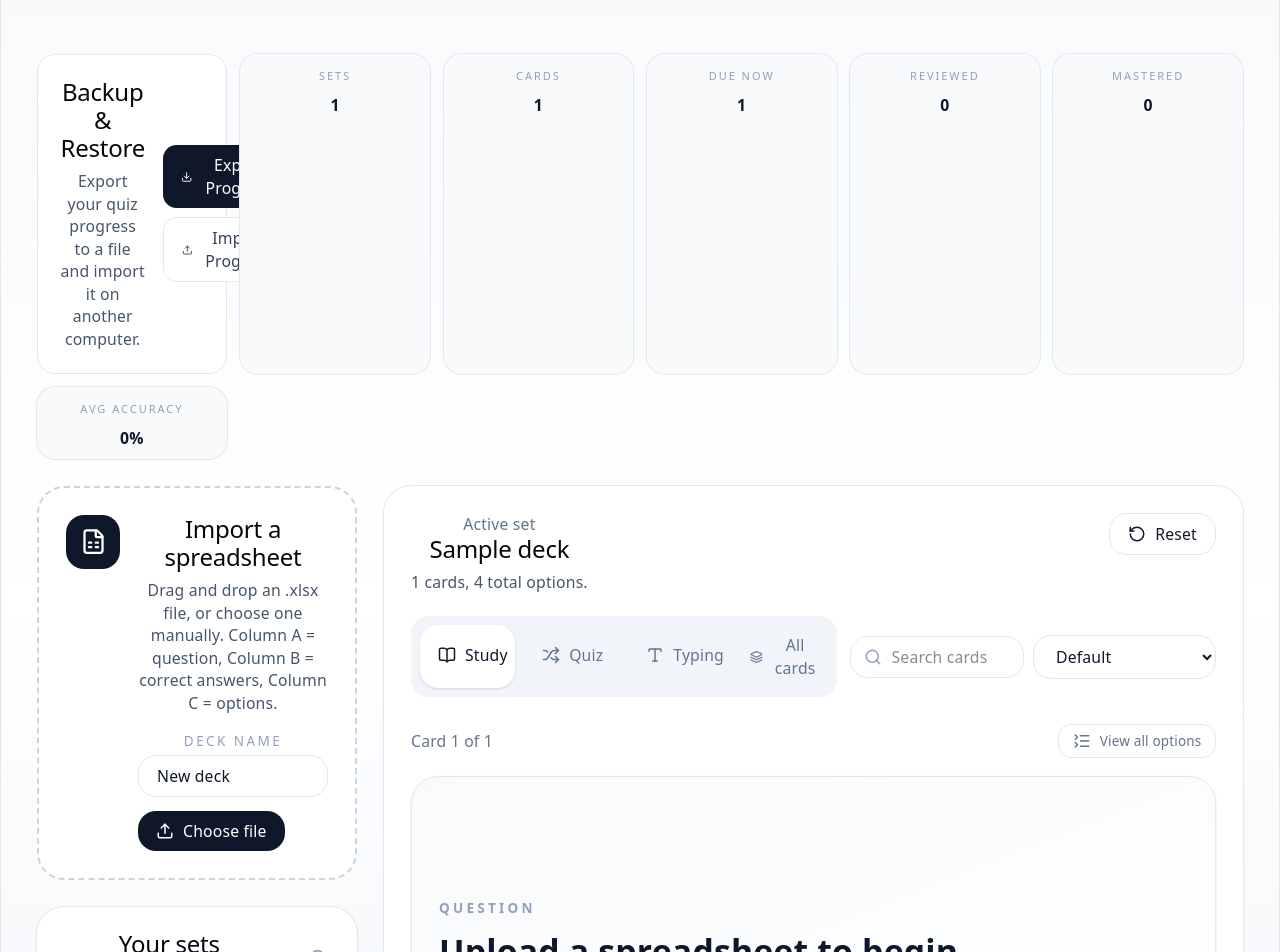
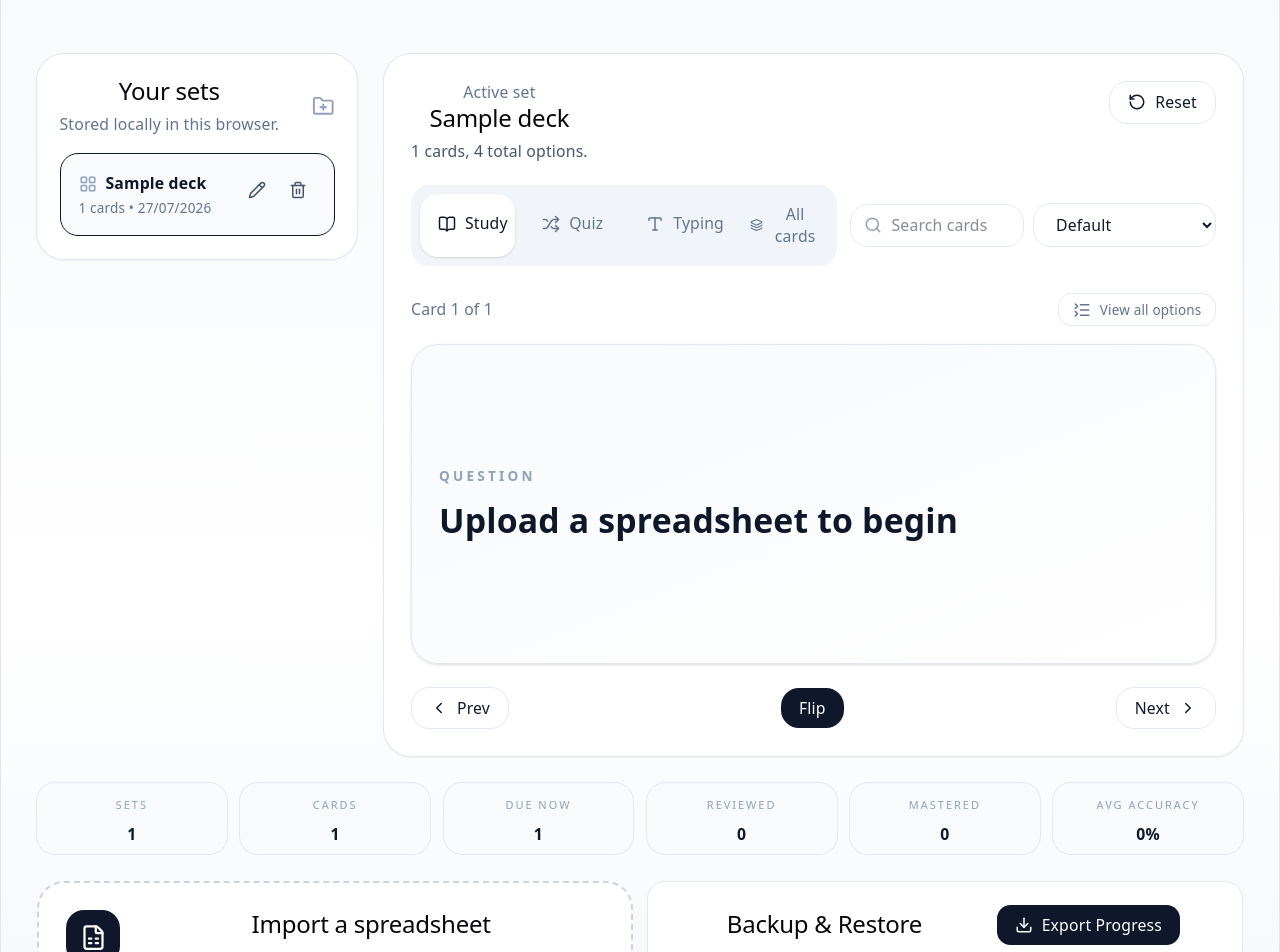
Before and after one commit to Equallizerr1/quizlet-style-webapp, a React (Vite) app: page / in a window 1280 px wide. Shown: the top 952 px of the page. Built offline with nearby package versions, Linux system fonts and the light colour scheme.

Commit message:
submit button fixed and ui improved

```diff
--- a/src/App.tsx
+++ b/src/App.tsx
@@ -794,7 +794,7 @@ function BackupRestore() {
 }
 function App() {
 	const [sets, setSets] = usePersistentSets();
-
+	const [sidebarOpen, setSidebarOpen] = useState(false);
 	const [activeSetId, setActiveSetId] = useState<string>(
 		() => sets[0]?.id || sampleSet.id,
 	);
@@ -1340,12 +1340,18 @@ function App() {
 			return;
 		}
 
-		setQuiz((prev) => ({
+		setQuiz((prev) => {
+			const alreadySelected = prev.selected.includes(choice);
+
+			const nextSelected = alreadySelected
+				? prev.selected.filter((item) => item !== choice)
+				: [...prev.selected, choice];
+
+			return {
 				...prev,
-			selected: prev.selected.includes(choice)
-				? prev.selected.filter((item) => item !== choice)
-				: [...prev.selected, choice],
-		}));
+				selected: nextSelected,
+			};
+		});
 	};
 
 	const submitQuiz = () => {
@@ -1354,33 +1360,36 @@ function App() {
 		}
 
 		const selected = uniqueStrings(quiz.selected);
-
 		const correct = uniqueStrings(activeQuizCard.correctAnswers);
 
 		const isExactMatch =
 			selected.length === correct.length &&
 			selected.every((item) => correct.includes(item));
 
+		const nextScore = quiz.score + (isExactMatch ? 1 : 0);
+
+		// Update the quiz UI immediately.
 		setQuiz((prev) => ({
 			...prev,
 			submitted: true,
-			score: prev.score + (isExactMatch ? 1 : 0),
+			score: nextScore,
 		}));
 
+		// Update the card's learning progress.
 		updateCardProgress(activeQuizCard.id, isExactMatch);
 
-		setTimeout(() => {
+		// Save the current quiz session.
 		saveQuizSession({
 			submitted: true,
-				score: quiz.score + (isExactMatch ? 1 : 0),
-			});
-		}, 0);
+			score: nextScore,
+		});
 	};
 
 	const nextQuiz = () => {
 		if (quiz.index + 1 >= quizDeck.length) {
 			setQuizStarted(false);
 			setQuizDeck([]);
+
 			setQuiz({
 				index: 0,
 				score: 0,
@@ -1402,13 +1411,11 @@ function App() {
 			submitted: false,
 		}));
 
-		setTimeout(() => {
 		saveQuizSession({
 			index: nextIndex,
 			selected: [],
 			submitted: false,
 		});
-		}, 0);
 	};
 
 	const submitTyping = () => {
@@ -1532,25 +1539,33 @@ function App() {
 				</header>
 				*/}
 
-				<div className="mt-6 grid min-w-0 gap-3 sm:grid-cols-2 xl:grid-cols-6">
-					<BackupRestore />
-					<ProgressPill label="Sets" value={String(sets.length)} />
-
-					<ProgressPill label="Cards" value={String(stats.total)} />
-
-					<ProgressPill label="Due now" value={String(stats.dueNow)} />
-
-					<ProgressPill label="Reviewed" value={String(stats.reviewed)} />
-
-					<ProgressPill label="Mastered" value={String(stats.mastered)} />
-
-					<ProgressPill label="Avg accuracy" value={`${stats.avgAccuracy}%`} />
-				</div>
-
-				<main className="mt-6 grid min-w-0 flex-1 gap-6 xl:grid-cols-[320px_minmax(0,1fr)]">
-					<aside className="min-w-0 space-y-6">
-						<FileDropzone onImport={saveNewSet} />
-
+				<main className="mt-6 min-w-0 flex-1">
+					{/* Mobile / tablet sidebar toggle */}
+					<div className="mb-4 xl:hidden">
+						<button
+							type="button"
+							onClick={() => setSidebarOpen((open) => !open)}
+							className="inline-flex w-full items-center justify-between rounded-2xl border border-slate-200 bg-white px-4 py-3 text-sm font-medium shadow-sm dark:border-slate-800 dark:bg-slate-900">
+							<span className="flex items-center gap-2">
+								<FolderPlus className="h-4 w-4" />
+								{sidebarOpen ? "Hide your sets" : "Show sets"}
+							</span>
+
+							<ChevronRight
+								className={classNames(
+									"h-4 w-4 transition-transform",
+									sidebarOpen && "rotate-90",
+								)}
+							/>
+						</button>
+					</div>
+
+					<div className="flex min-w-0 flex-col gap-6 xl:flex-row">
+						<aside
+							className={classNames(
+								"min-w-0 space-y-6 xl:w-[320px] xl:shrink-0",
+								!sidebarOpen && "hidden xl:block",
+							)}>
 							<div className="rounded-3xl bg-white p-5 shadow-sm ring-1 ring-slate-200 dark:bg-slate-900 dark:ring-slate-800">
 								<div className="flex items-center justify-between gap-3">
 									<div className="min-w-0">
@@ -1589,7 +1604,9 @@ function App() {
 																<input
 																	autoFocus
 																	value={renameValue}
-																onChange={(e) => setRenameValue(e.target.value)}
+																	onChange={(e) =>
+																		setRenameValue(e.target.value)
+																	}
 																	onKeyDown={(e) => {
 																		if (e.key === "Enter") {
 																			confirmRename();
@@ -1653,7 +1670,6 @@ function App() {
 								</div>
 							</div>
 						</aside>
-
 						<section className="min-w-0 overflow-hidden rounded-3xl bg-white p-4 shadow-sm ring-1 ring-slate-200 dark:bg-slate-900 dark:ring-slate-800 sm:p-6">
 							<div className="flex min-w-0 flex-col gap-4 lg:flex-row lg:items-start lg:justify-between">
 								<div className="min-w-0">
@@ -2039,8 +2055,9 @@ function App() {
 												</h2>
 
 												<p className="mx-auto mt-2 max-w-xl text-sm text-slate-500 dark:text-slate-400">
-												Configure your quiz using the settings above, or select
-												individual cards in All cards to build a custom quiz.
+													Configure your quiz using the settings above, or
+													select individual cards in All cards to build a custom
+													quiz.
 												</p>
 
 												<div className="mt-5 flex flex-wrap justify-center gap-3">
@@ -2139,7 +2156,8 @@ function App() {
 											{quiz.submitted ? (
 												<div className="mt-4 rounded-2xl border border-slate-200 bg-white p-4 text-sm dark:border-slate-700 dark:bg-slate-900">
 													{uniqueStrings(quiz.selected).length ===
-													uniqueStrings(activeQuizCard.correctAnswers).length &&
+														uniqueStrings(activeQuizCard.correctAnswers)
+															.length &&
 													uniqueStrings(quiz.selected).every((item) =>
 														activeQuizCard.correctAnswers.includes(item),
 													)
@@ -2154,7 +2172,7 @@ function App() {
 														type="button"
 														onClick={submitQuiz}
 														disabled={quiz.selected.length === 0}
-													className="rounded-2xl bg-slate-900 px-4 py-2 text-sm font-medium text-white disabled:opacity-40 dark:bg-slate-100 dark:text-slate-900">
+														className="rounded-2xl bg-slate-900 px-4 py-2 text-sm font-medium text-white dark:bg-slate-100 dark:text-slate-900">
 														Submit
 													</button>
 												) : (
@@ -2248,7 +2266,8 @@ function App() {
 											</div>
 
 											<div className="text-sm text-slate-500 dark:text-slate-400">
-											Showing {filteredCards.length} of {allCards.length} cards.
+												Showing {filteredCards.length} of {allCards.length}{" "}
+												cards.
 											</div>
 										</div>
 
@@ -2379,8 +2398,8 @@ function App() {
 															<div className="grid gap-2 sm:grid-cols-3">
 																<div className="flex items-center gap-2 rounded-2xl bg-white px-3 py-2 text-sm dark:bg-slate-900">
 																	<Target className="h-4 w-4 text-slate-400" />
-																{card.progress.correct}/{card.progress.attempts}{" "}
-																correct
+																	{card.progress.correct}/
+																	{card.progress.attempts} correct
 																</div>
 
 																<div className="flex items-center gap-2 rounded-2xl bg-white px-3 py-2 text-sm dark:bg-slate-900">
@@ -2406,6 +2425,27 @@ function App() {
 								</div>
 							)}
 						</section>
+					</div>
+					<div className="mt-6 grid min-w-0 gap-3 sm:grid-cols-2 xl:grid-cols-6">
+						<ProgressPill label="Sets" value={String(sets.length)} />
+
+						<ProgressPill label="Cards" value={String(stats.total)} />
+
+						<ProgressPill label="Due now" value={String(stats.dueNow)} />
+
+						<ProgressPill label="Reviewed" value={String(stats.reviewed)} />
+
+						<ProgressPill label="Mastered" value={String(stats.mastered)} />
+
+						<ProgressPill
+							label="Avg accuracy"
+							value={`${stats.avgAccuracy}%`}
+						/>
+					</div>
+					<div className="mt-6 grid min-w-0 gap-3 sm:grid-cols-2 xl:grid-cols-2">
+						<FileDropzone onImport={saveNewSet} />
+						<BackupRestore />
+					</div>
 				</main>
 			</div>
 		</div>
```
Lines whose indentation alone changed are shown as unchanged.
